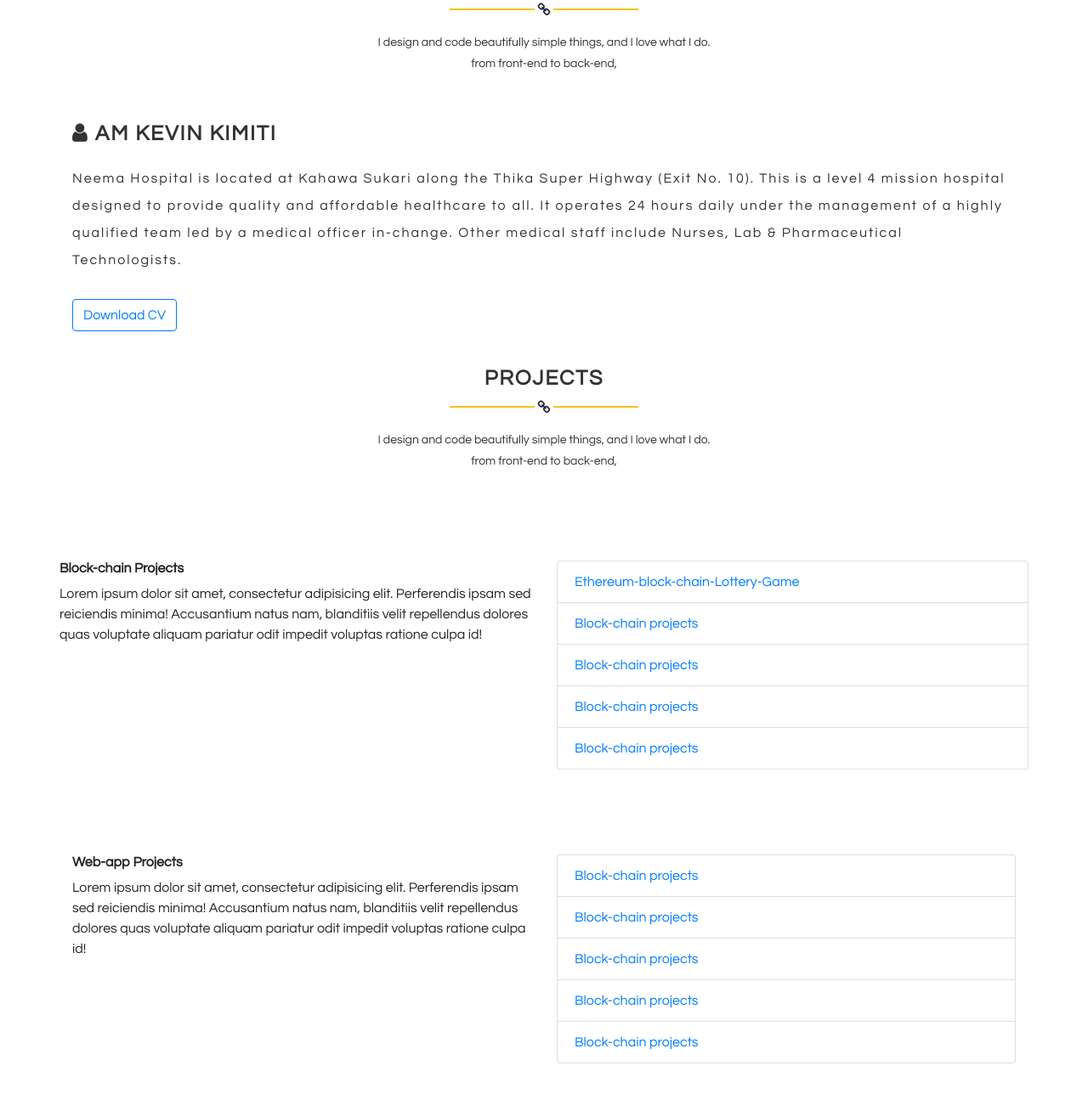
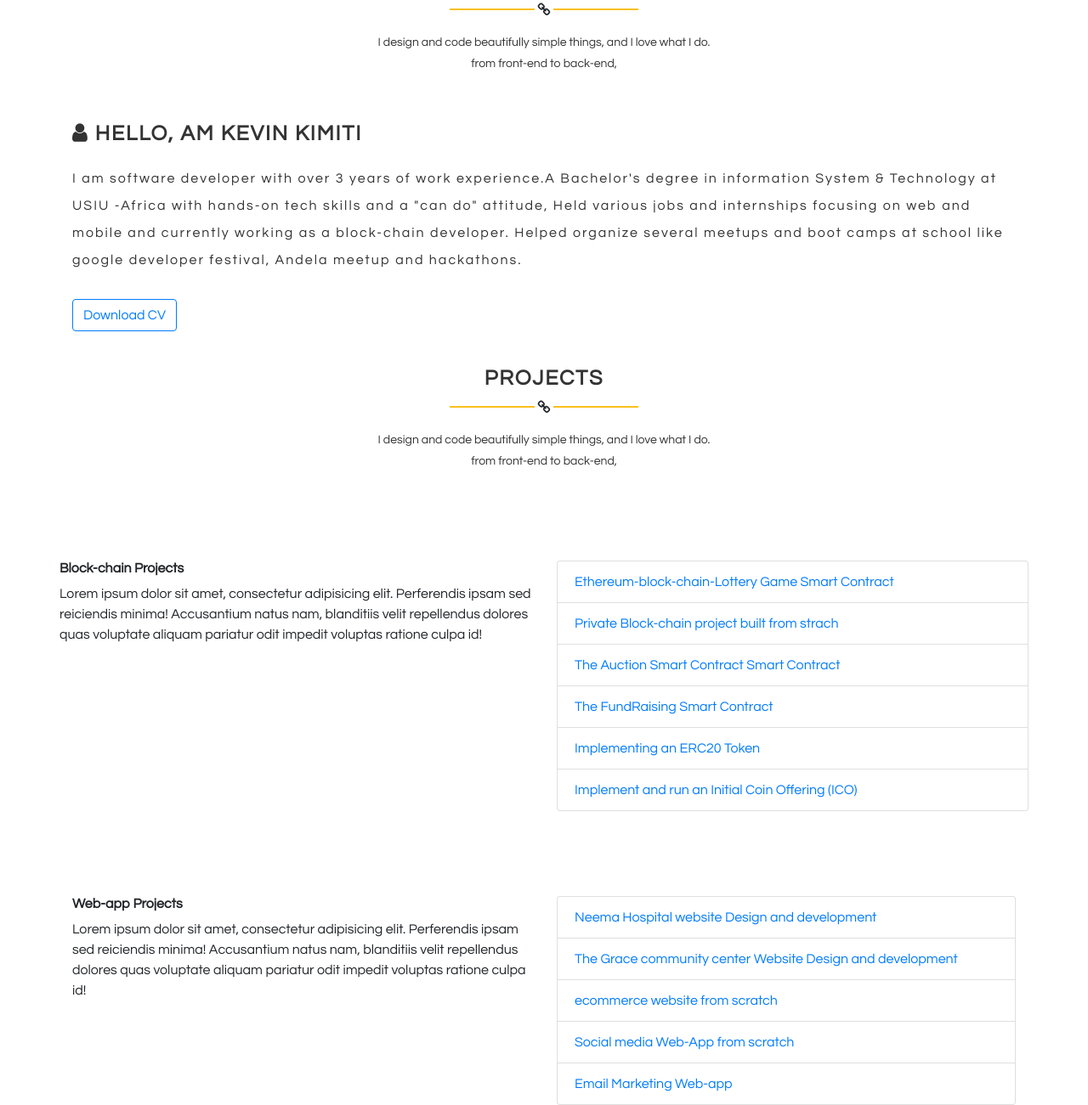
Before and after one commit to kimiti/kimiti.github.io, a plain HTML site: page index.html in a window 1280 px wide. Shown: the part 1499-2800 px from the top of the page at 85% size. Drawn offline with Linux system fonts and the light colour scheme.

Commit message:
initial commit

```diff
--- a/index.html
+++ b/index.html
@@ -23,7 +23,11 @@
     <section class="et-hero-tabs">
       <h1>KEVIN KIMITI</h1>
       <h3>Software Developer</h3>
-      <button type="button" class="btn btn-outline-primary">Download CV</button>
+      <a href="#PROJECTS">
+        <button type="button" class="btn btn-outline-primary">
+          Projects
+        </button></a
+      >
 
       <div class="et-hero-tabs-container">
         <a class="et-hero-tab" href="#SKILLS">SKILLS</a>
@@ -62,7 +66,7 @@
             <div class="col-lg-3 col-sm-6">
               <a href="" class="services-small-item active">
                 <div class="icon">
-                  <i class="fa fa-shopping-cart"></i>
+                  <i class="fa fa-link"></i>
                 </div>
                 <h5 class="services-title">Block-chain Developer</h5>
                 <p>
@@ -78,7 +82,7 @@
             <div class="col-lg-3 col-sm-6">
               <a href="" class="services-small-item">
                 <div class="icon">
-                  <i class="fa fa-shopping-cart"></i>
+                  <i class="fa fa-desktop"></i>
                 </div>
                 <h5 class="services-title">Front-End developer</h5>
                 <p>
@@ -94,7 +98,7 @@
             <div class="col-lg-3 col-sm-6">
               <a href="" class="services-small-item">
                 <div class="icon">
-                  <i class="fa fa-bed"></i>
+                  <i class="fa fa-database"></i>
                 </div>
                 <h5 class="services-title">Back-End developer</h5>
                 <p>
@@ -110,7 +114,7 @@
             <div class="col-lg-3 col-sm-6">
               <a href="" class="services-small-item">
                 <div class="icon">
-                  <i class="fa fa-shopping-cart"></i>
+                  <i class="fa fa-mobile"></i>
                 </div>
                 <h5 class="services-title">Mobile App Developer</h5>
                 <p>
@@ -150,15 +154,15 @@
           <div class="row">
             <div class="col-md-12">
               <div class="section_title section_title_body">
-                <h2><i class="fa fa-user"></i> am kevin kimiti</h2>
+                <h2><i class="fa fa-user"></i> hello, am kevin kimiti</h2>
                 <p>
-                  Neema Hospital is located at Kahawa Sukari along the Thika
-                  Super Highway (Exit No. 10). This is a level 4 mission
-                  hospital designed to provide quality and affordable healthcare
-                  to all. It operates 24 hours daily under the management of a
-                  highly qualified team led by a medical officer in-change.
-                  Other medical staff include Nurses, Lab & Pharmaceutical
-                  Technologists.
+                  I am software developer with over 3 years of work experience.A
+                  Bachelor's degree in information System & Technology at USIU
+                  -Africa with hands-on tech skills and a "can do" attitude,
+                  Held various jobs and internships focusing on web and mobile
+                  and currently working as a block-chain developer. Helped
+                  organize several meetups and boot camps at school like google
+                  developer festival, Andela meetup and hackathons.
                 </p>
                 <button type="button" class="btn btn-outline-primary">
                   Download CV
@@ -205,19 +209,28 @@
                 <div class="blockchain-proj">
                   <ul class="list-group">
                     <li class="list-group-item">
-                      <a href="#"> Ethereum-block-chain-Lottery-Game </a>
+                      <a href="#">
+                        Ethereum-block-chain-Lottery Game Smart Contract
+                      </a>
                     </li>
                     <li class="list-group-item">
-                      <a href="#">Block-chain projects </a>
+                      <a href="#"
+                        >Private Block-chain project built from strach
+                      </a>
                     </li>
                     <li class="list-group-item">
-                      <a href="#">Block-chain projects </a>
+                      <a href="#">The Auction Smart Contract Smart Contract </a>
                     </li>
                     <li class="list-group-item">
-                      <a href="#">Block-chain projects </a>
+                      <a href="#">The FundRaising Smart Contract </a>
                     </li>
                     <li class="list-group-item">
-                      <a href="#">Block-chain projects </a>
+                      <a href="#">Implementing an ERC20 Token </a>
+                    </li>
+                    <li class="list-group-item">
+                      <a href="#"
+                        >Implement and run an Initial Coin Offering (ICO)
+                      </a>
                     </li>
                   </ul>
                 </div>
@@ -240,19 +253,24 @@
               <div class="blockchain-proj">
                 <ul class="list-group">
                   <li class="list-group-item">
-                    <a href="#">Block-chain projects </a>
+                    <a href="#"
+                      >Neema Hospital website Design and development
+                    </a>
                   </li>
                   <li class="list-group-item">
-                    <a href="#">Block-chain projects </a>
+                    <a href="#"
+                      >The Grace community center Website Design and
+                      development</a
+                    >
                   </li>
                   <li class="list-group-item">
-                    <a href="#">Block-chain projects </a>
+                    <a href="#">ecommerce website from scratch </a>
                   </li>
                   <li class="list-group-item">
-                    <a href="#">Block-chain projects </a>
+                    <a href="#">Social media Web-App from scratch </a>
                   </li>
                   <li class="list-group-item">
-                    <a href="#">Block-chain projects </a>
+                    <a href="#">Email Marketing Web-app </a>
                   </li>
                 </ul>
               </div>
@@ -274,19 +292,16 @@
               <div class="blockchain-proj">
                 <ul class="list-group">
                   <li class="list-group-item">
-                    <a href="#">Block-chain projects </a>
+                    <a href="#">Social media app </a>
                   </li>
                   <li class="list-group-item">
-                    <a href="#">Block-chain projects </a>
+                    <a href="#">Bank Agency Mobile App </a>
                   </li>
                   <li class="list-group-item">
-                    <a href="#">Block-chain projects </a>
+                    <a href="#">Blog Mobile app </a>
                   </li>
                   <li class="list-group-item">
-                    <a href="#">Block-chain projects </a>
-                  </li>
-                  <li class="list-group-item">
-                    <a href="#">Block-chain projects </a>
+                    <a href="#"> food delivery app </a>
                   </li>
                 </ul>
               </div>
```
